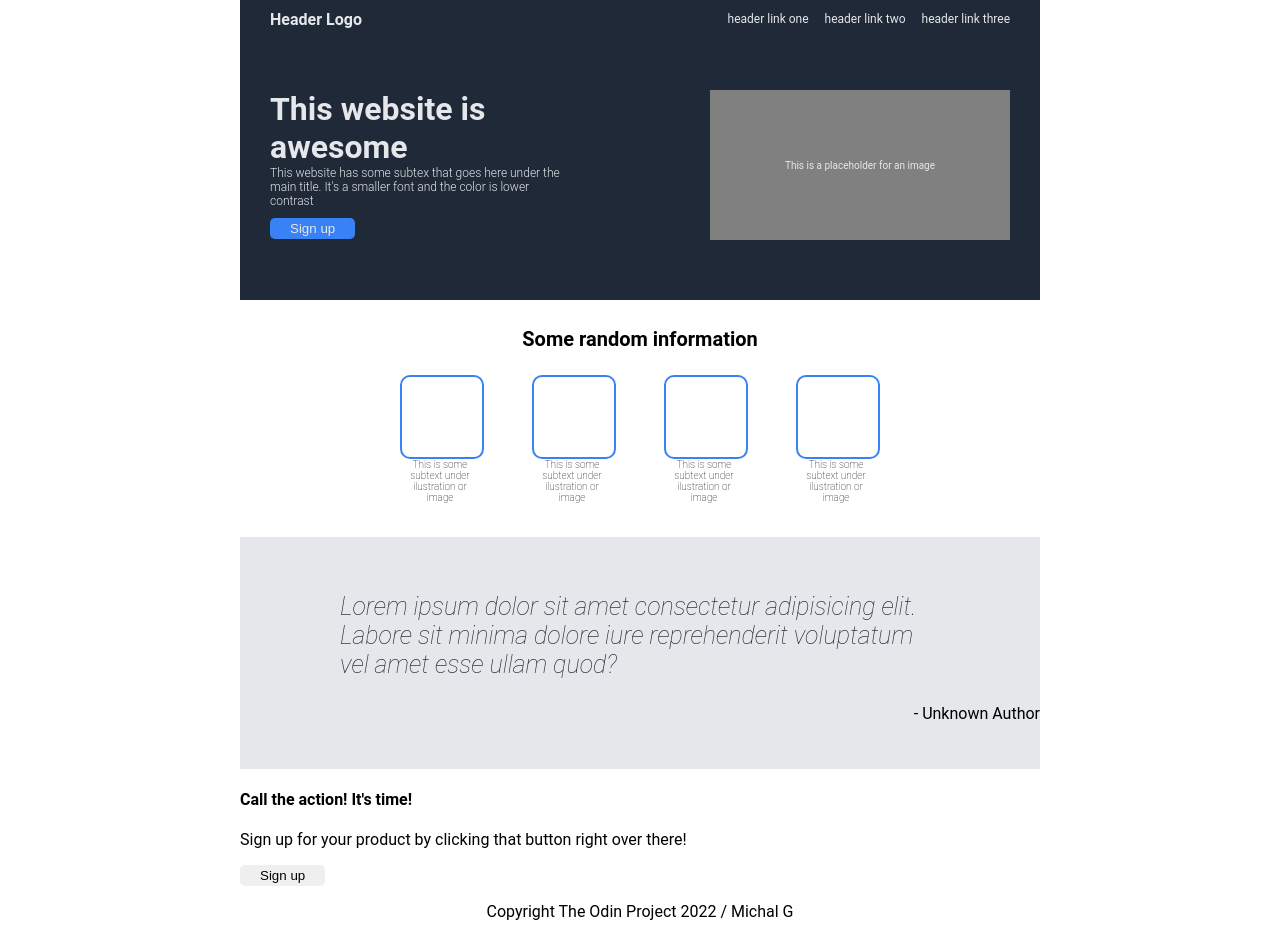
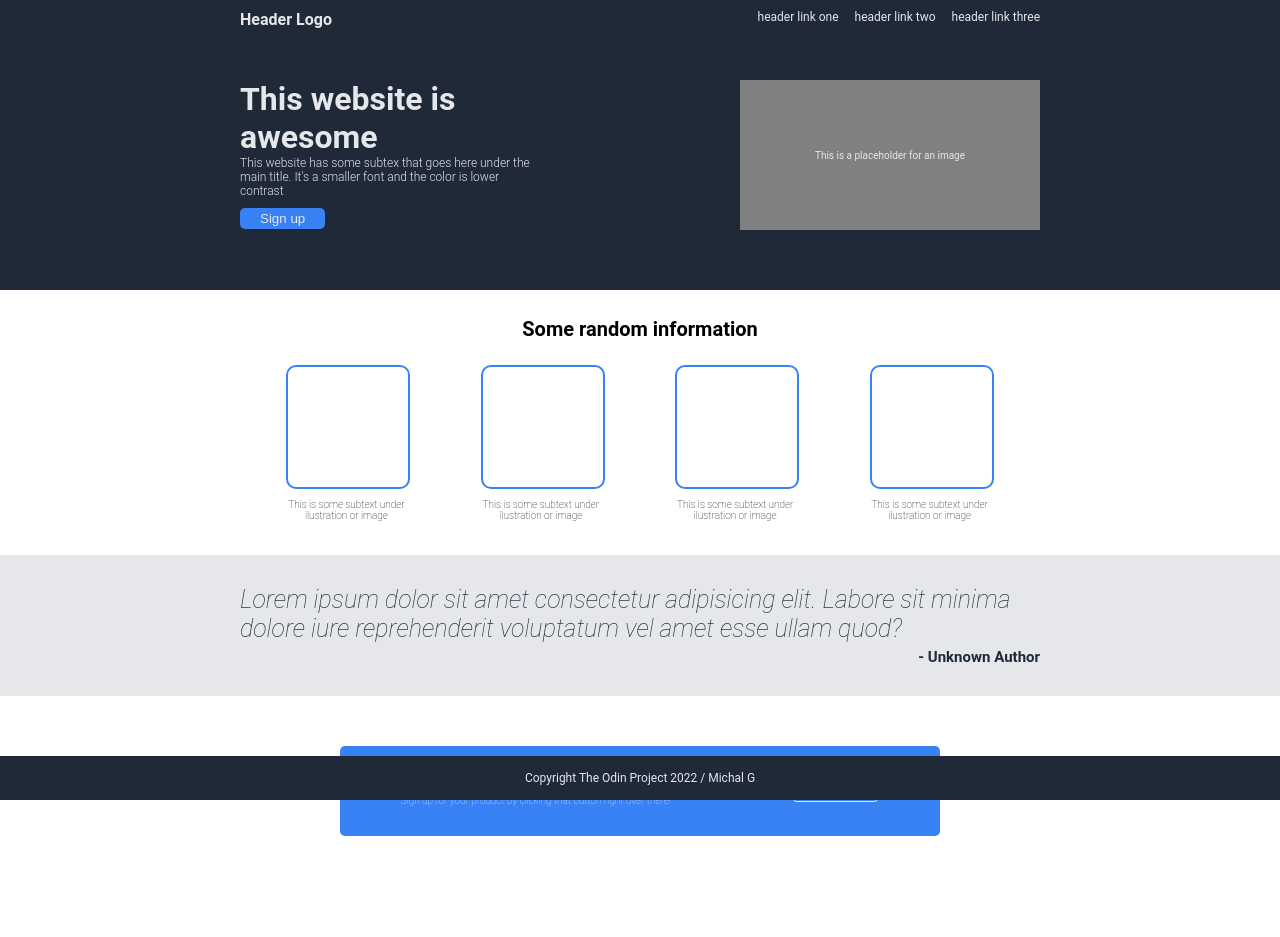
Before and after one commit to MichalGrecner/oden_project_page, a plain HTML site: page index.html in a window 1280 px wide. After the commit the page ends 886 px from the top, so only its background shows below. Drawn offline with Linux system fonts and the light colour scheme.

Commit message:
final version v1

```diff
--- a/index.html
+++ b/index.html
@@ -53,10 +53,12 @@
         </div>
 
         <div class="contQuote">
-            <p id="quote">
+            <p class="quote">
                 Lorem ipsum dolor sit amet consectetur adipisicing elit. Labore sit minima dolore iure reprehenderit voluptatum vel amet esse ullam quod?
+
+                <span class="signature">- Unknown Author</span>
             </p>
-            <p id="signature">- Unknown Author</p>
+
         </div>
         <div class="SignUpBanner">
             <div class="bannerText">
--- a/style.css
+++ b/style.css
@@ -2,10 +2,8 @@ body{
     display:flex;
     flex-direction: column;
     font-family: Roboto, Helvetica, sans-serif;
-    width: 800px;
     align-items: center;
-    margin: 0 auto
-
+    margin: 0 auto;
 
 }
 
@@ -15,21 +13,25 @@ header{
     display: flex;
     flex-direction: column;
     padding-bottom: 60px;
-
+    width:100vw;
+    margin-left: auto;
+    margin-right: auto;
+    align-items: center;
 
 }
 
 .links-header{
     display:flex;
     justify-content: space-between;
-    margin: 0px 30px;
-    align-items: center;
-    margin-bottom: 40px;
+    width:800px;
 
+    margin-top: 10px;
+    margin-bottom: 30px;
 }
 
 .links-header h4{
-    margin-top: 10px;
+    margin-top: 0;
+    padding-left: 0;
 }
 ul{
     list-style: none;
@@ -37,20 +39,23 @@ ul{
     gap: 16px;
     font-size: 12px;
     margin-top: 0;
+    padding-right: 0;
 }
 
 .headercontainer{
     display:flex;
     margin-top: 0;
     justify-content: space-between;
-    width:800px
+    width:800px;
+    margin-left: auto;
+    margin-right: auto;
 
 
 }
 .headerPicture {
     height: 150px;
     width: 300px;
-    margin-right: 30px;
+    margin-right: 0;
     background-color: grey;
     display:flex;
     align-items: center;
@@ -68,7 +73,7 @@ ul{
     height:150px;
     width:300px;
     flex-shrink: 0;
-    margin-left: 30px;
+    margin-left: 0;
 
 }
 
@@ -104,28 +109,36 @@ button{
    font-size: 20px;
 
 }
-
+.contShorts{
+    margin-left: auto;
+    margin-right: auto;
+}
 .shortcuts{
     display:flex;
-    justify-content: center;
+    justify-content: space-evenly;
+    align-items: center;
+    width:800px;
+    margin-left: auto;
+    margin-right: auto;
+
 }
 .shortcut{
     margin:24px;
 }
 
 .shortcut .image {
-    width:80px;
-    height: 80px;
+    width:120px;
+    height: 120px;
     border: 2px solid #3882F6;
     border-radius: 10px;
 
 
 }
 .shortcut p{
-    max-width: 80px;
+    max-width: 120px;
     font-size: 10px;
     font-weight:lighter;
-    margin-top: 0;
+    margin-top: 10px;
     text-align: center;
 }
 
@@ -133,28 +146,72 @@ button{
     background-color: #E5E7EB;
     padding-top: 30px;
     padding-bottom: 30px;
-
-
-
+    width:100vw
 }
 
-.contQuote #quote{
+.contQuote .quote{
     font-size: 25px;
     color: #1F2937;
     font-style:italic;
     font-weight: 100;
-    width: 600px;
-    padding: 0 100px
+    width: 800px;
+    margin: 0 auto;
 }
-.contQuote #signature{
+.signature{
+    display:block;
     text-align: right;
+    padding-top: 5px;
+    font-size: 15px;
+    font-style: normal;
+    font-weight: bold;
+}
+
+
+.SignUpBanner{
+    background-color: #3882F6;
+    color:#E5E7EB;
+    border-radius: 5px;
+    display:flex;
+    align-items:center;
+    justify-content: space-around;
+    margin: 50px auto;
+    width:600px;
+
+}
+.SignUpBanner h4{
+    margin-bottom: 0;
+    margin-top: 30px;
 
 }
 
+.SignUpBanner p{
+    margin-top: 0;
+    font-size: 10px;
+    margin-bottom: 30px;
+    font-weight: 200;
+}
+.SignUpBanner button{
+    background-color: #3882F6;
+    color:#E5E7EB;
+    border: 1px solid #E5E7EB
+}
 
-main{
-
-
-
+footer{
+    color:#E5E7EB;
+    background-color: #1F2937;
+    width: 100vw;
+    margin-bottom:0;
+    flex-shrink: 0;
+    position:fixed;
+    bottom:0;
 
 }
+ footer p{
+    text-align: center;
+    font-size: 12px;
+    margin-bottom: 0;
+    margin-top:auto;
+    padding-bottom: 15px;
+    padding-top: 15px;
+
+ }
```
Lines whose indentation alone changed are shown as unchanged.
